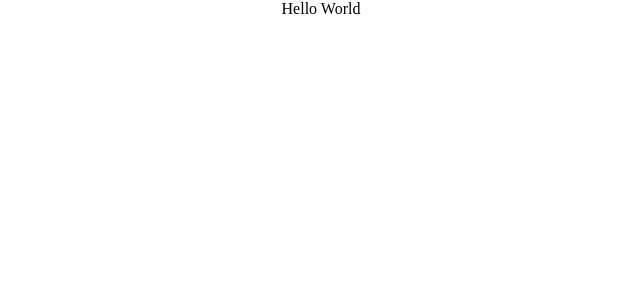
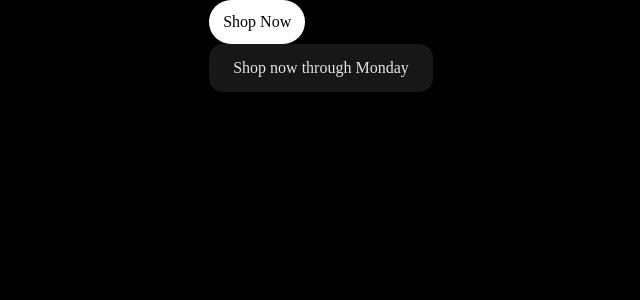
Before and after one commit to MamvotaTake/tangem, a React (Vite) app: page / in a window 1280 px wide. Shown: the top 300 px of the page, without its empty margins (319-959 px from the left). Built offline with nearby package versions, Linux system fonts and the light colour scheme.

Commit message:
Creating button component

```diff
--- a/package.json
+++ b/package.json
@@ -10,6 +10,7 @@
     "preview": "vite preview"
   },
   "dependencies": {
+    "clsx": "^2.0.0",
     "react": "^18.2.0",
     "react-dom": "^18.2.0"
   },
--- a/src/App.tsx
+++ b/src/App.tsx
@@ -1,8 +1,13 @@
+import {Button} from "./components/Buttons";
+
 function App() {
 
   return (
     <>
-      <div className="border-4">Hello World</div>
+      <div className="border-4">
+          <Button size="small" type="primary">Shop Now</Button>
+          <Button size="medium" type="secondary">Shop now through Monday</Button>
+      </div>
     </>
   )
 }
--- /dev/null
+++ b/src/components/Banner.tsx
@@ -0,0 +1,5 @@
+export const Banner = () => {
+    return (
+        <></>
+    );
+};
--- /dev/null
+++ b/src/components/Buttons/Button.scss
@@ -0,0 +1,50 @@
+.Button{
+  &,
+  &:link,
+  &:visited,{
+    display: flex;
+    justify-content: center;
+    align-items: center;
+    cursor: pointer;
+    user-select: none;
+    background: none;
+    border: none;
+    transition: all 200ms ease, color 200ms ease, border 200ms ease, opacity 200ms ease,
+    transform 100ms ease;
+  }
+
+  &:active,
+  &:focus  {
+    transform: translateY(-1.5px);
+    box-shadow: 0 5px 10px rgba(0, 0, 0, 0.2);
+    outline: none;
+  }
+
+  &:hover{
+    transform: translateY(-2px);
+    box-shadow: 0 10px 20px rgba(0, 0, 0, 0.2);
+  }
+
+  &--primary {
+    border-radius: 6.25rem;
+    background-color:  #FFF;
+    backdrop-filter: blur(15px);
+  }
+
+  &--secondary {
+    border-radius: 0.875rem;
+    opacity: 0.9;
+    background-color: rgba(255, 255, 255, 0.10);
+    color: #fff;
+  }
+
+  &.Button--small {
+    padding: 0.625rem 0.875rem;
+  }
+
+  &.Button--medium {
+    display: inline-flex;
+    padding: 0.75rem 1.5rem;
+    align-items: flex-start;
+  }
+}
--- /dev/null
+++ b/src/components/Buttons/Button.tsx
@@ -0,0 +1,62 @@
+import React, {ButtonHTMLAttributes} from "react";
+import clsx from 'clsx'
+import './Button.scss'
+
+type ButtonBaseProps = Pick<
+    ButtonHTMLAttributes<HTMLElement>,
+    | 'title'
+    | 'onClick'
+    | 'id'
+    | 'tabIndex'
+    | 'form'
+    | 'onMouseDown'
+    | 'onMouseEnter'
+    | 'onMouseLeave'
+    | 'onKeyDown'
+    | 'role'
+    | 'aria-haspopup'
+> & {
+    children?: React.ReactNode
+    type?: 'primary' | 'secondary' | 'tertiary'
+    status?: 'primary' | 'danger' | 'primary-alt' | 'muted' | 'stealth'
+    className?: string
+    size?: 'xsmall' | 'small' | 'medium' | 'large'
+    'aria-label'?: string,
+    to?: string
+}
+
+export const Button: React.FunctionComponent<ButtonBaseProps & React.RefAttributes<HTMLButtonElement>> =
+    React.forwardRef(
+        (
+            {
+                children,
+                className,
+                type="primary",
+                status="primary",
+                size="small",
+                to,
+                ...buttonProps
+            },
+                ref
+        ): JSX.Element => {
+
+
+
+            return (
+                <button
+                    ref={ref as any}
+                    className={clsx(
+                        'Button',
+
+                        `Button--${type}`,
+                        `Button--${status}`,
+                        `Button--${size}`,
+                        className,
+                    )}
+                    {...buttonProps}
+                >
+                    {children ? <span className="Button__Content font-medium text-base">{children}</span> : null}
+                </button>
+            );
+        }
+    )
--- /dev/null
+++ b/src/components/Buttons/index.ts
@@ -0,0 +1 @@
+export  {Button} from './Button';
--- a/src/styles/global.scss
+++ b/src/styles/global.scss
@@ -20,7 +20,8 @@ body {
   margin: 0;
   place-items: center;
   min-width: 320px;
-  min-height: 100vh;
+  min-height: 200vh;
+  background-color: black;
 }
 
 h1 {
```
Also changed, not shown: 1 other file (tests, documents, lock files or other folders).
